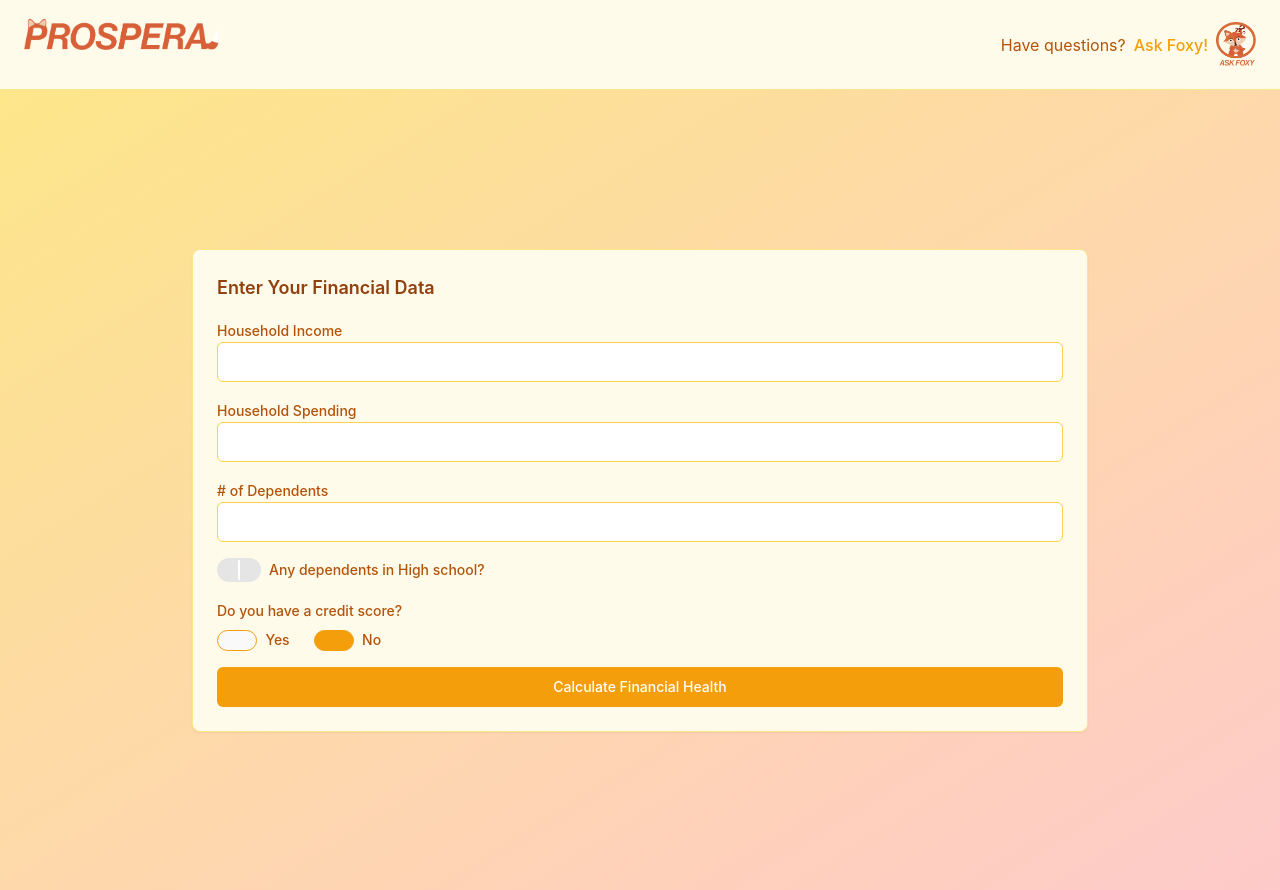
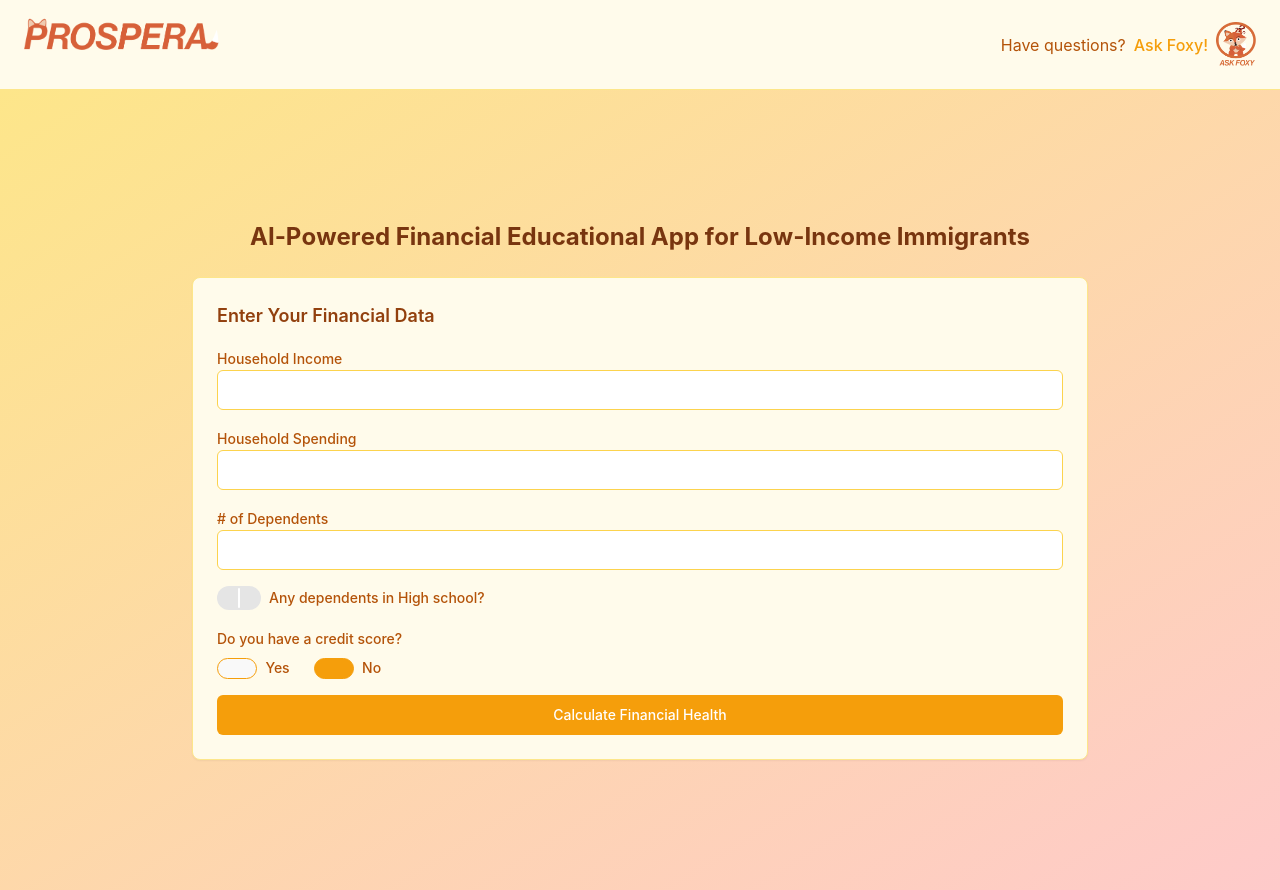
Before and after one commit to IsmailAbousalem/Prospera, a React (Vite) app: page / in a window 1280 px wide. Built offline with nearby package versions, Linux system fonts and the light colour scheme.

Commit message:
Added animated header

```diff
--- a/src/App.jsx
+++ b/src/App.jsx
@@ -5,7 +5,6 @@ import Header from './components/Header';
 import ChatPage from './pages/ChatPage';
 import ChatbotWithAdvicePage from './pages/ChatbotWithAdvicePage';
 import { FinancialHealthTrackerComponent } from '/src/components/financial-health-tracker';
-
 function App() {
   return (
     <Router>
--- a/src/components/financial-health-tracker.jsx
+++ b/src/components/financial-health-tracker.jsx
@@ -6,7 +6,6 @@ import { Button } from "@/components/ui/button"
 import { Label } from "@/components/ui/label"
 import { RadioGroup, RadioGroupItem } from "@/components/ui/radio-group"
 import { Switch } from "@/components/ui/switch"
-import { SmileIcon, MehIcon, FrownIcon } from 'lucide-react'
 import { useNavigate } from 'react-router-dom'  // Replaced next/router with react-router-dom
 
 // Utility function to store data in local storage
@@ -136,15 +135,43 @@ export function FinancialHealthTrackerComponent() {
     navigate('/chatwithadvice')  // Navigate to chatbot route
   }
 
+  // Heading text to be displayed letter by letter
+  const headingText = "AI-Powered Financial Educational App for Low-Income Immigrants";
+
+// Animation configuration
+  const headingAnimation = {
+    hidden: { opacity: 0, y: 20 },
+    visible: (i) => ({
+      opacity: 1,
+      y: 0,
+      transition: {
+        delay: i * 0.03, // Delay each letter's appearance
+      },
+    }),
+  };
+
   return (
     (<div className="min-h-screen bg-gradient-to-br from-amber-200 to-red-200 flex items-center justify-center p-4">
       <div className="w-full max-w-4xl">
         <AnimatePresence>
           {!isSubmitted && (
               <motion.div
-              initial={{ opacity: 1, scale: 1 }}
-              exit={{ opacity: 0, scale: 0.8 }}
-              transition={{ duration: 0.5 }}>
+                  initial={{opacity: 1, scale: 1}}
+                  exit={{opacity: 0, scale: 0.8}}
+                  transition={{duration: 0.5}}>
+                <h1 className="text-2xl font-bold text-center mb-6 text-amber-900">
+                  {headingText.split("").map((char, index) => (
+                      <motion.span
+                          key={index}
+                          custom={index}
+                          initial="hidden"
+                          animate="visible"
+                          variants={headingAnimation}
+                          className="inline-block">
+                        {char === ' ' ? <span>&nbsp;</span> : char}
+                      </motion.span>
+                  ))}
+                </h1>
                 <Card className="w-full bg-amber-50 border-amber-200">
                   <CardContent className="p-6">
                     <h3 className="text-lg font-semibold mb-4 text-amber-800">Enter Your Financial Data</h3>
@@ -187,8 +214,9 @@ export function FinancialHealthTrackerComponent() {
                             id="dependentsInHighschool"
                             checked={financialData.dependentsInHighschool}
                             onCheckedChange={handleSwitchChange('dependentsInHighschool')}
-                        className="bg-amber-300 data-[state=checked]:bg-amber-500" />
-                      <Label htmlFor="dependentsInHighschool" className="text-amber-700">Any dependents in High school?</Label>
+                            className="bg-amber-300 data-[state=checked]:bg-amber-500"/>
+                        <Label htmlFor="dependentsInHighschool" className="text-amber-700">Any dependents in High
+                          school?</Label>
                       </div>
                       <div className="space-y-2">
                         <Label className="text-amber-700">Do you have a credit score?</Label>
@@ -240,7 +268,8 @@ export function FinancialHealthTrackerComponent() {
                       )}
                       <Button
                           type="submit"
-                      className="w-full bg-amber-500 hover:bg-amber-600 text-white">Calculate Financial Health</Button>
+                          className="w-full bg-amber-500 hover:bg-amber-600 text-white">Calculate Financial
+                        Health</Button>
                     </form>
                   </CardContent>
                 </Card>
@@ -252,9 +281,9 @@ export function FinancialHealthTrackerComponent() {
           {isSubmitted && (
               <div className="flex justify-between items-center">
                 <motion.div
-                initial={{ opacity: 0, x: -100 }}
-                animate={{ opacity: 1, x: 0 }}
-                transition={{ duration: 0.5, delay: 0.5 }}
+                    initial={{opacity: 0, x: -100}}
+                    animate={{opacity: 1, x: 0}}
+                    transition={{duration: 0.5, delay: 0.5}}
                     className="flex-1">
                   <div>
                     {getFinancialMood(financialScore)}
```
Also changed, not shown: src/components/Header.jsx (line endings or trailing spaces). Lines whose indentation alone changed are shown as unchanged.
